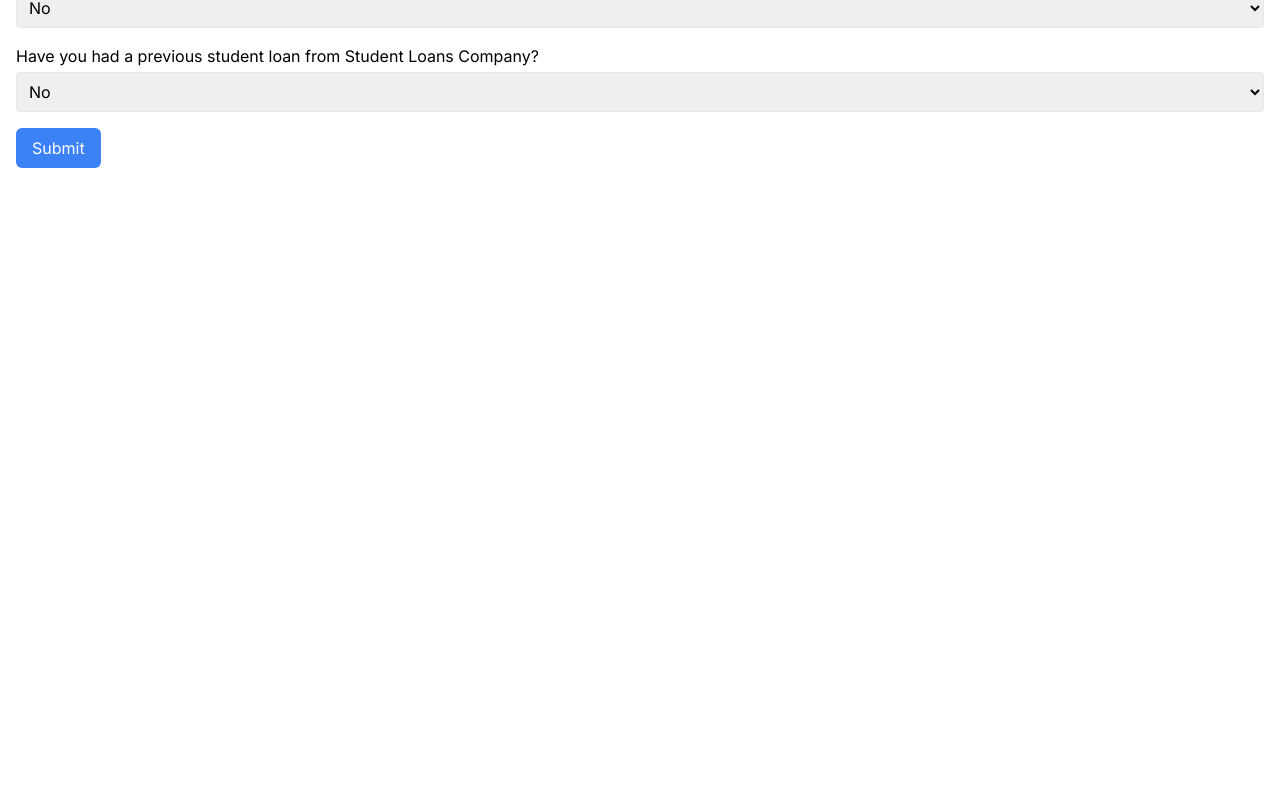
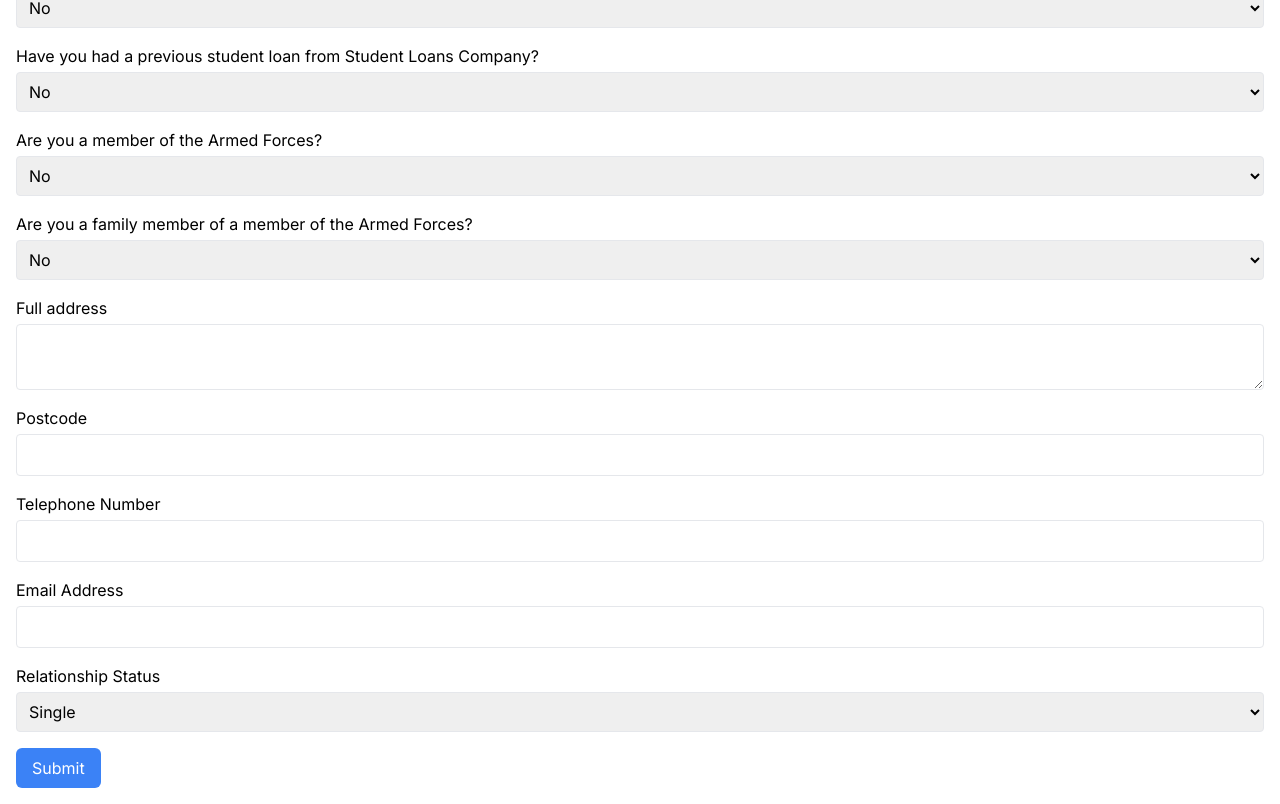
Before and after one commit to rafin-rahman/my-app, a Next.js app: page /form in a window 1280 px wide. Shown: the part 838-1642 px from the top of the page. Before the commit the page ends 1022 px from the top, so only its background shows below. Built offline with nearby package versions, Linux system fonts and the light colour scheme.

Commit message:
page 5 done

```diff
--- a/app/api/modifyPdf/route.ts
+++ b/app/api/modifyPdf/route.ts
@@ -88,6 +88,85 @@ export async function POST(request: Request) {
     size: 12,
   });
 
+  // behind with repayments
+  if (formData.behindWithRepayments) {
+    const [xBehindWithRepayments, yBehindWithRepayments] =
+      formData.behindWithRepayments.split(",");
+    page4.drawText("V", {
+      x: parseInt(xBehindWithRepayments),
+      y: parseInt(yBehindWithRepayments),
+      size: 12,
+    });
+  }
+
+  // armed forces member
+  const [xArmedForcesMember, yArmedForcesMember] =
+    formData.armedForcesMember.split(",");
+  page4.drawText("V", {
+    x: parseInt(xArmedForcesMember),
+    y: parseInt(yArmedForcesMember),
+    size: 12,
+  });
+
+  // family member of armed forces
+  const [xFamilyMemberArmedForces, yFamilyMemberArmedForces] =
+    formData.familyMemberArmedForces.split(",");
+  page4.drawText("V", {
+    x: parseInt(xFamilyMemberArmedForces),
+    y: parseInt(yFamilyMemberArmedForces),
+    size: 12,
+  });
+
+  // address, if more than 80 characters, split into two lines, ensure words are not split between lines
+  const address = formData.address;
+  if (address.length > 80) {
+    // Find the last space before the midpoint to avoid splitting words
+    const midpoint = Math.floor(address.length / 2);
+    const lastSpaceBeforeMid = address.lastIndexOf(" ", midpoint);
+
+    const addressLine1 = address.slice(0, lastSpaceBeforeMid);
+    const addressLine2 = address.slice(lastSpaceBeforeMid + 1); // +1 to remove the space
+
+    page4.drawText(addressLine1, { x: 70, y: 440, size: 12 });
+    page4.drawText(addressLine2, { x: 70, y: 425, size: 12 });
+  } else {
+    // If the address is shorter than or equal to 80 characters, just print it normally
+    page4.drawText(address, { x: 70, y: 440, size: 12 });
+  }
+  // postcode
+  page4.drawText(formData.postcode, { x: 190, y: 384, size: 12 });
+
+  // telephone number
+  page4.drawText(formData.telephoneNumber, { x: 190, y: 354, size: 12 });
+  page4.drawText(formData.telephoneNumber, { x: 190, y: 328, size: 12 });
+
+  // email address
+  page4.drawText(formData.emailAddress, { x: 190, y: 305, size: 12 });
+
+  // relationship status
+  const [xRelationshipStatus, yRelationshipStatus] =
+    formData.relationshipStatus.split(",");
+  page4.drawText("V", {
+    x: parseInt(xRelationshipStatus),
+    y: parseInt(yRelationshipStatus),
+    size: 12,
+  });
+
+  // marriage date
+  if (formData.marriageDate) {
+    let xOffsetMarriageDate = 190; // starting x position
+    for (const char of formData.marriageDate) {
+      page4.drawText(char, {
+        x: xOffsetMarriageDate,
+        y: 193,
+        size: 12,
+        font: font,
+      });
+      const widthOfChar = font.widthOfTextAtSize(char, 12);
+      xOffsetMarriageDate += widthOfChar + 14; // move to the next character position
+    }
+  }
+
   const finalPdfContent = await pdfDoc.save();
   const documentName = "customised.pdf";
   const outputFilePath = path.join(
--- a/app/form/page.tsx
+++ b/app/form/page.tsx
@@ -49,6 +49,7 @@ export default function form() {
   } = useForm<Inputs>();
 
   const watchedDateOfBirth = watch("dateOfBirth");
+  const wantedRelationshipStatus = watch("relationshipStatus");
   const onSubmit: SubmitHandler<Inputs> = (data) => {
     // Convert dateOfBirth to UK format before submitting
     if (data.dateOfBirth) {
@@ -61,6 +62,9 @@ export default function form() {
   // previousLoanSLC coordinates
   const no_previousLoanSLC = "332,722";
   const yes_previousLoanSLC = "286,722";
+  // Relationship Status coordinates
+  const marriageCivilPartnership = "285,143";
+
   // watch previousLoanSLC input
   const previousLoanSLC = watch("previousLoanSLC");
   const onError = (errors: FieldErrors<Inputs>) => console.error(errors);
@@ -69,7 +73,9 @@ export default function form() {
     <>
       {/* Form to collect personal information */}
       <div className="p-4">
-        <h1 className="text-2xl font-bold mb-4">Form</h1>
+        <h1 className="text-2xl font-bold mb-4">
+          Online Student Finance Formz
+        </h1>
         <p className="mb-6">Fill out this form</p>
         <form className="space-y-4" onSubmit={handleSubmit(onSubmit, onError)}>
           {/* title select Mr, Mrs, Miss, Ms, Mx*/}
@@ -208,11 +214,114 @@ export default function form() {
                 {...register("behindWithRepayments")}
                 className="p-2 border rounded"
               >
-                <option value={"332,722"}>No</option>
-                <option value={"286,722"}>Yes</option>
+                <option value={"332,682"}>No</option>
+                <option value={"286,682"}>Yes</option>
               </select>
             </div>
           )}
+          {/* armed forces member */}
+          <div className="flex flex-col">
+            <p>{errors.armedForcesMember?.message}</p>
+            <label className="mb-1">
+              Are you a member of the Armed Forces?
+            </label>
+            <select
+              {...register("armedForcesMember")}
+              className="p-2 border rounded"
+            >
+              <option value={"332,617"}>No</option>
+              <option value={"286,617"}>Yes</option>
+            </select>
+          </div>
+
+          {/* family member of armed forces */}
+          <div className="flex flex-col">
+            <p>{errors.familyMemberArmedForces?.message}</p>
+            <label className="mb-1">
+              Are you a family member of a member of the Armed Forces?
+            </label>
+            <select
+              {...register("familyMemberArmedForces")}
+              className="p-2 border rounded"
+            >
+              <option value={"332,577"}>No</option>
+              <option value={"286,577"}>Yes</option>
+            </select>
+          </div>
+
+          {/* Address */}
+          <div className="flex flex-col">
+            <p>{errors.address?.message}</p>
+            <label className="mb-1">Full address</label>
+            <textarea {...register("address")} className="p-2 border rounded" />
+          </div>
+
+          {/* Postcode */}
+          <div className="flex flex-col">
+            <p>{errors.postcode?.message}</p>
+            <label className="mb-1">Postcode</label>
+            <input
+              {...register("postcode")}
+              type="text"
+              className="p-2 border rounded"
+            />
+          </div>
+
+          {/* Telephone Number */}
+          <div className="flex flex-col">
+            <p>{errors.telephoneNumber?.message}</p>
+            <label className="mb-1">Telephone Number</label>
+            <input
+              {...register("telephoneNumber")}
+              type="text"
+              className="p-2 border rounded"
+            />
+          </div>
+
+          {/* Email Address */}
+          <div className="flex flex-col">
+            <p>{errors.emailAddress?.message}</p>
+            <label className="mb-1">Email Address</label>
+            <input
+              {...register("emailAddress")}
+              type="text"
+              className="p-2 border rounded"
+            />
+          </div>
+
+          {/* Relationship Status */}
+          <div className="flex flex-col">
+            <p>{errors.relationshipStatus?.message}</p>
+            <label className="mb-1">Relationship Status</label>
+            <select
+              {...register("relationshipStatus")}
+              className="p-2 border rounded"
+            >
+              <option value={"285,223"}>Single</option>
+              <option value={"285,200"}>Living with a partner</option>
+              <option value={marriageCivilPartnership}>
+                Married/civil partnership
+              </option>
+              <option value={"285,84"}>Separated</option>
+              <option value={"285,63"}>Divorced</option>
+              <option value={"285,43"}>Widowed</option>
+            </select>
+          </div>
+
+          {/* If relationship status is married/civil, marriage Date */}
+          {wantedRelationshipStatus === marriageCivilPartnership && (
+            <div className="flex flex-col">
+              <p>{errors.marriageDate?.message}</p>
+              <label className="mb-1">Marriage Date</label>
+              <input
+                {...register("marriageDate")}
+                type="date"
+                className="p-2 border rounded"
+              />
+            </div>
+          )}
+
+          {/* Are you a UK national? */}
 
           {/* Submit input with an on click and on hover animation*/}
           <input
--- a/utils/editPdf.ts
+++ b/utils/editPdf.ts
@@ -9,6 +9,7 @@ export async function editPdf(formData: any) {
     });
 
     const data = await response.json();
+    console.log(data.message);
   } catch (error) {
     console.log("Error modifying PDF", error);
   }
```
Also changed, not shown: 1 other file (tests, documents, lock files or other folders).
